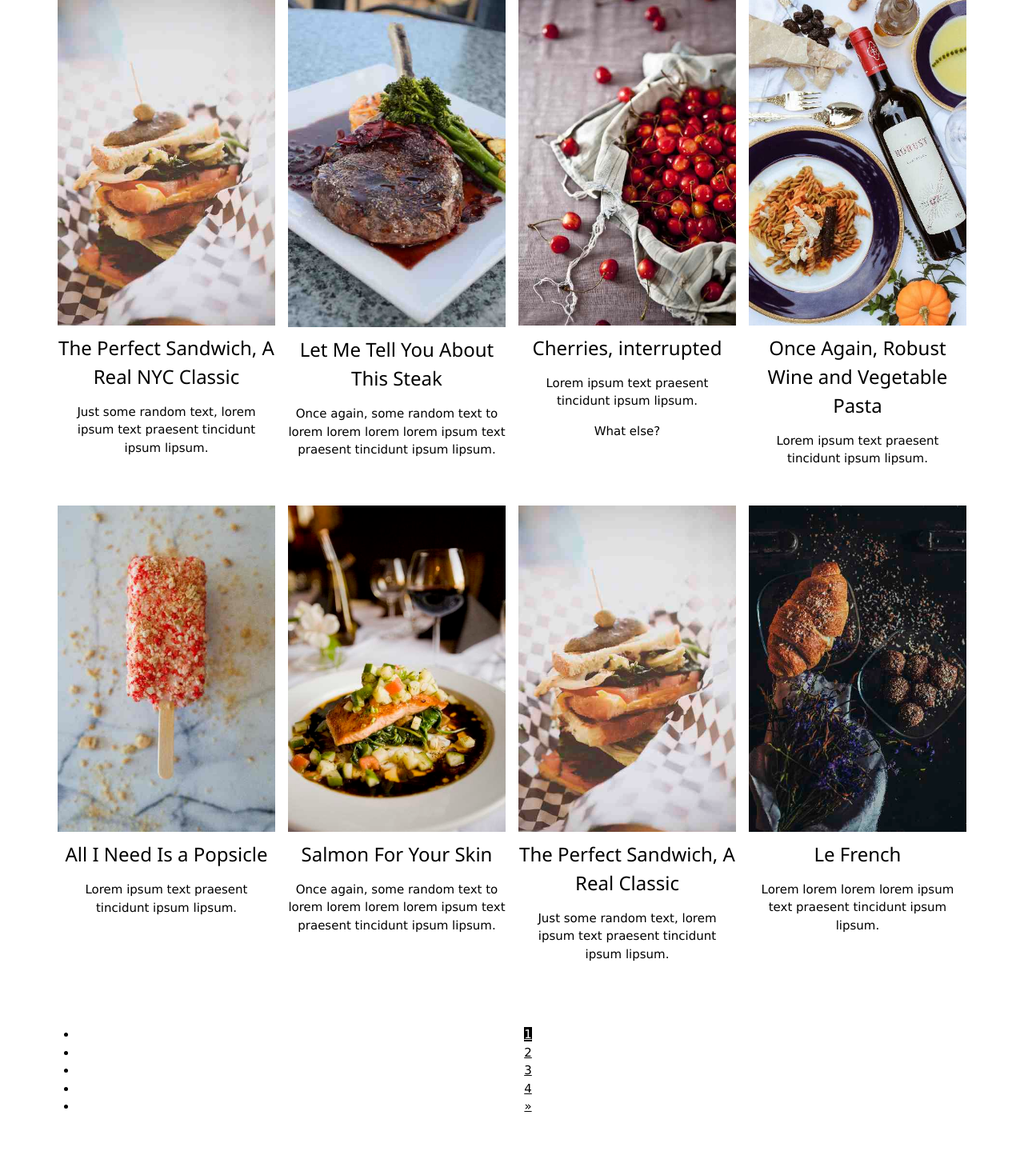
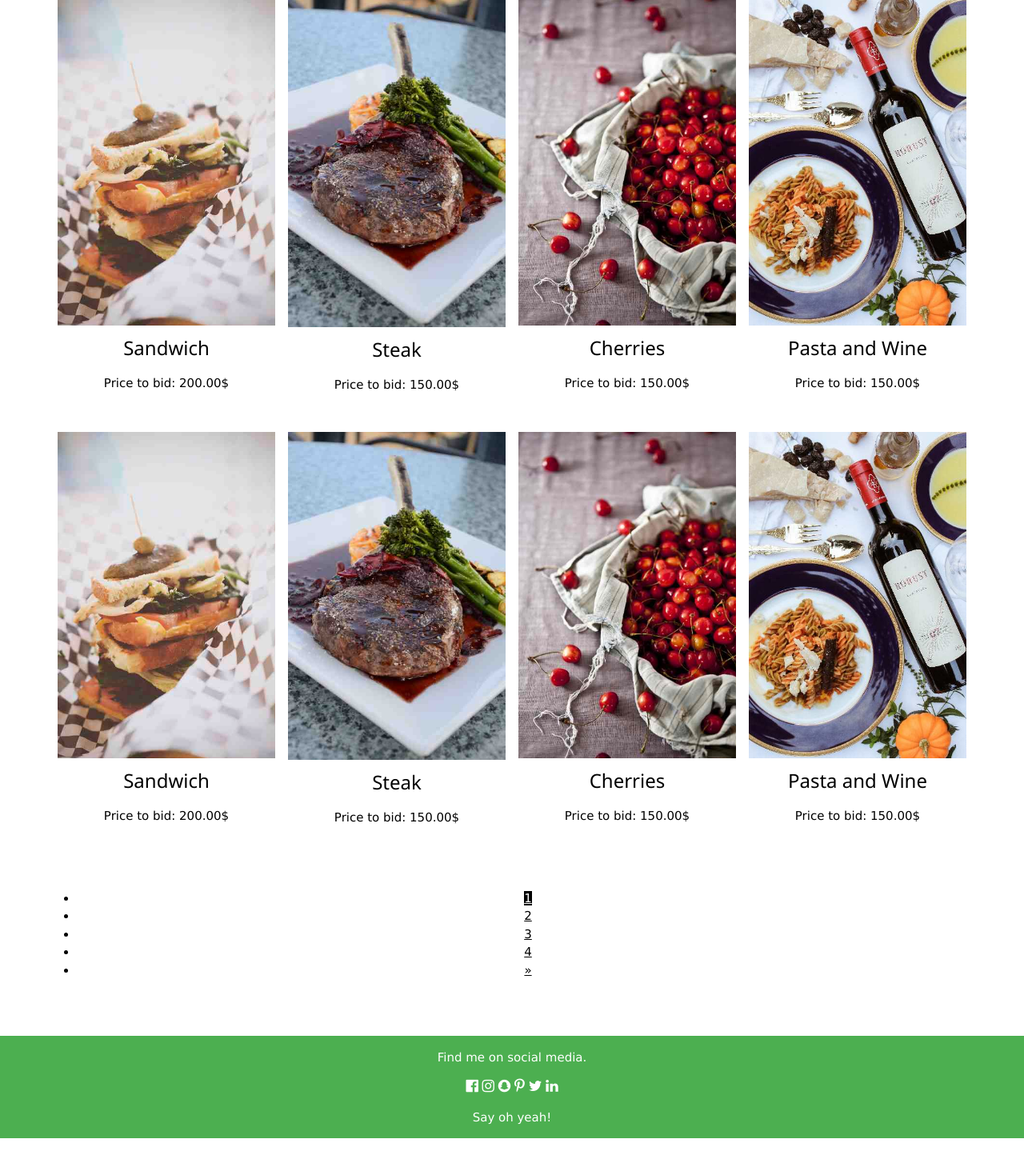
Before and after one commit to ducbinh1995/LTWeb20161, a PHP site: page / in a window 1280 px wide. Shown: the part 958-2402 px from the top of the page at 80% size. After the commit the page ends 2381 px from the top, so only its background shows below. Run offline with PHP 8.4, Linux system fonts and the light colour scheme; some libraries are stand-ins or nearby versions.

Commit message:
them card form vào index

```diff
--- /dev/null
+++ b/view/card.php
@@ -0,0 +1,33 @@
+<script type="text/javascript" src="http://yourjavascript.com/88131111995/jquery.countdown.js">$(document).ready(function () {
+    $('#timer').countdown({
+        until: new Date(2017, 12 - 1, 1),
+        format: 'd H M S'
+    });
+});</script>
+<?php
+	/**
+	*
+	*/
+	class Card
+	{
+		private $image, $name, $price_to_bid, $card;
+		public function __construct($image, $name, $price_to_bid)
+		{
+			$this->card = "";
+			$this->image = $image;
+			$this->name = $name;
+			$this->price_to_bid = $price_to_bid;
+		}
+
+		public function getCard(){
+			$this->card .= "<html><div class = \"w3-quarter\">
+			<img src=$this->image alt = \"$this->name\" style=\"width:100%\">
+			<h3>$this->name</h3>
+			<p>Price to bid: $this->price_to_bid</p>
+			<p class = \"w3-text-red\" id=\"timer\"></p>
+			</div></html>";
+			return $this->card;
+		}
+
+	}
+?>
--- a/view/index.php
+++ b/view/index.php
@@ -4,6 +4,10 @@
 <meta name="viewport" content="width=device-width, initial-scale=1">
 <link rel="stylesheet" href="http://www.w3schools.com/lib/w3.css">
 <link rel="stylesheet" href="https://cdnjs.cloudflare.com/ajax/libs/font-awesome/4.7.0/css/font-awesome.min.css">
+<script type="text/javascript" src="http://ajax.googleapis.com/ajax/libs/jquery/1.11.0/jquery.min.js"></script>
+  <link rel="stylesheet" type="text/css" href="css/jquery.countdown.css">
+  <script type="text/javascript" src="js/jquery.plugin.js"></script>
+  <script type="text/javascript" src="js/jquery.countdown.js"></script>
 <style>
 .mySlides {display:none;}
 .mode {display:none;}
@@ -90,51 +94,31 @@ function showDivs(n) {
 
   <!-- First Photo Grid-->
   <div class="w3-row-padding w3-padding-16 w3-center" id="food">
-    <div class="w3-quarter">
-      <img src="image/sandwich.jpg" alt="Sandwich" style="width:100%">
-      <h3>The Perfect Sandwich, A Real NYC Classic</h3>
-      <p>Just some random text, lorem ipsum text praesent tincidunt ipsum lipsum.</p>
-    </div>
-    <div class="w3-quarter">
-      <img src="image/steak.jpg" alt="Steak" style="width:100%">
-      <h3>Let Me Tell You About This Steak</h3>
-      <p>Once again, some random text to lorem lorem lorem lorem ipsum text praesent tincidunt ipsum lipsum.</p>
-    </div>
-    <div class="w3-quarter">
-      <img src="image/cherries.jpg" alt="Cherries" style="width:100%">
-      <h3>Cherries, interrupted</h3>
-      <p>Lorem ipsum text praesent tincidunt ipsum lipsum.</p>
-      <p>What else?</p>
-    </div>
-    <div class="w3-quarter">
-      <img src="image/wine.jpg" alt="Pasta and Wine" style="width:100%">
-      <h3>Once Again, Robust Wine and Vegetable Pasta</h3>
-      <p>Lorem ipsum text praesent tincidunt ipsum lipsum.</p>
-    </div>
+    <?php
+      require("card.php");
+      $newCard = new Card("image/sandwich.jpg","Sandwich","200.00$");
+      echo $newCard->getCard();
+      $newCard = new Card("image/steak.jpg","Steak","150.00$");
+      echo $newCard->getCard();
+      $newCard = new Card("image/cherries.jpg","Cherries","150.00$");
+      echo $newCard->getCard();
+      $newCard = new Card("image/wine.jpg","Pasta and Wine","150.00$");
+      echo $newCard->getCard();
+    ?>
   </div>
 
   <!-- Second Photo Grid-->
   <div class="w3-row-padding w3-padding-16 w3-center">
-    <div class="w3-quarter">
-      <img src="image/popsicle.jpg" alt="Popsicle" style="width:100%">
-      <h3>All I Need Is a Popsicle</h3>
-      <p>Lorem ipsum text praesent tincidunt ipsum lipsum.</p>
-    </div>
-    <div class="w3-quarter">
-      <img src="image/salmon.jpg" alt="Salmon" style="width:100%">
-      <h3>Salmon For Your Skin</h3>
-      <p>Once again, some random text to lorem lorem lorem lorem ipsum text praesent tincidunt ipsum lipsum.</p>
-    </div>
-    <div class="w3-quarter">
-      <img src="image/sandwich.jpg" alt="Sandwich" style="width:100%">
-      <h3>The Perfect Sandwich, A Real Classic</h3>
-      <p>Just some random text, lorem ipsum text praesent tincidunt ipsum lipsum.</p>
-    </div>
-    <div class="w3-quarter">
-      <img src="image/croissant.jpg" alt="Croissant" style="width:100%">
-      <h3>Le French</h3>
-      <p>Lorem lorem lorem lorem ipsum text praesent tincidunt ipsum lipsum.</p>
-    </div>
+    <?php
+      $newCard = new Card("image/sandwich.jpg","Sandwich","200.00$");
+      echo $newCard->getCard();
+      $newCard = new Card("image/steak.jpg","Steak","150.00$");
+      echo $newCard->getCard();
+      $newCard = new Card("image/cherries.jpg","Cherries","150.00$");
+      echo $newCard->getCard();
+      $newCard = new Card("image/wine.jpg","Pasta and Wine","150.00$");
+      echo $newCard->getCard();
+    ?>
   </div>
 
   <!-- Pagination -->
```
Also changed, not shown: view/card.html (deleted, +0 -22 lines).
